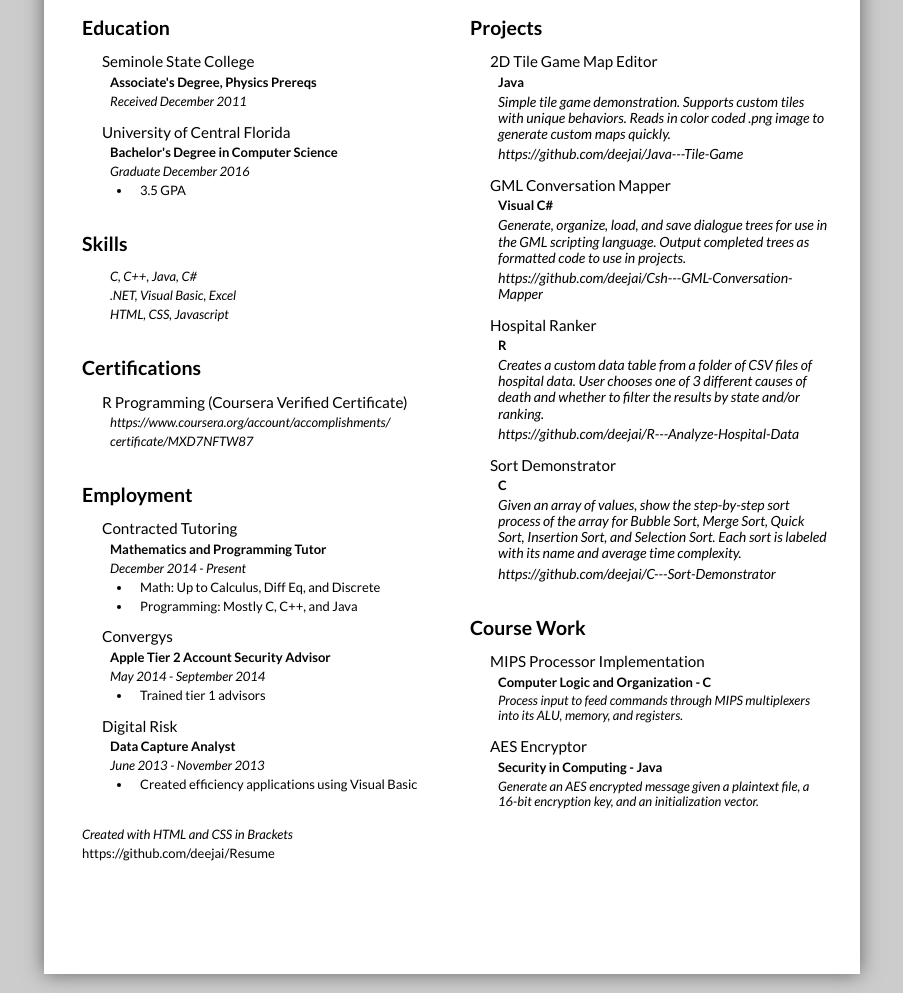
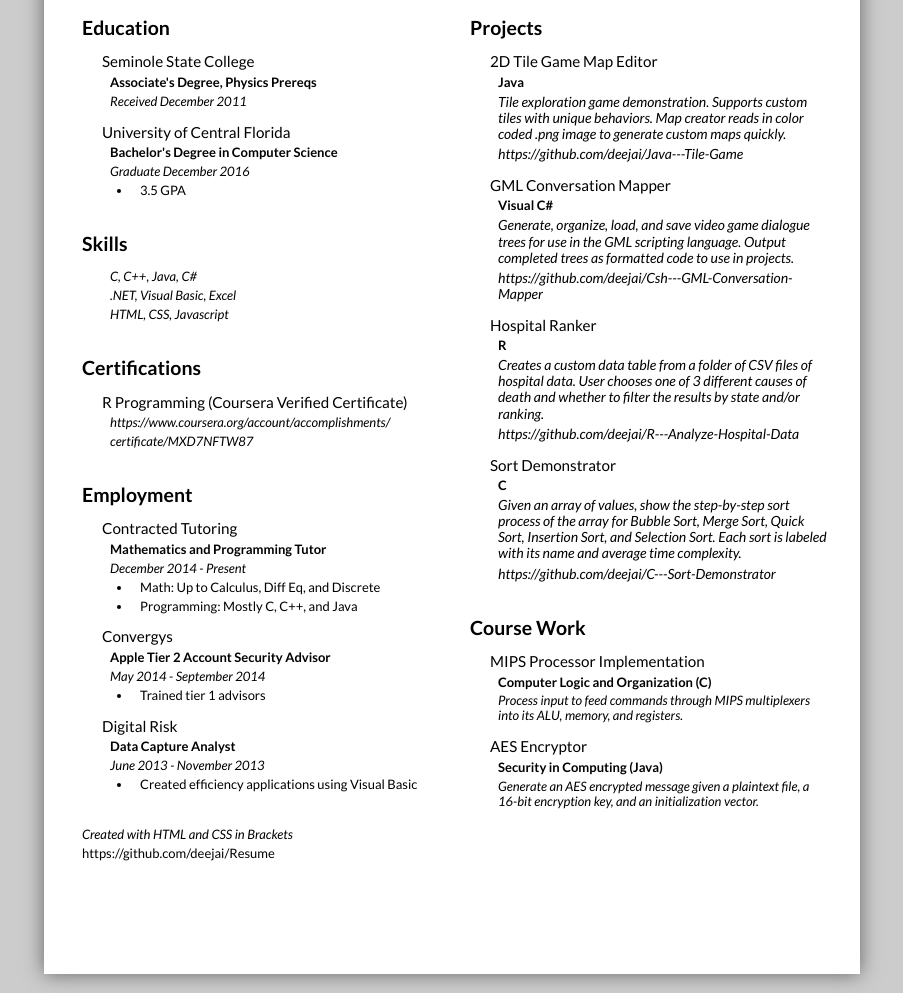
Before and after one commit to deejai/Resume, a plain HTML site: page index.html in a window 1280 px wide. Shown: the part 100-1093 px from the top of the page, without its empty margins (188-1091 px from the left). Drawn offline with nearby package versions, Linux system fonts and the light colour scheme.

Commit message:
resized project description text

```diff
--- a/index.html
+++ b/index.html
@@ -90,14 +90,14 @@
                         <div class="item">
                             <h3>2D Tile Game Map Editor</h3>
                             <h4>Java</h4>
-                            <p>Simple tile game demonstration. Supports custom tiles with unique behaviors. Reads in color coded .png image to generate custom maps quickly.
+                            <p>Tile exploration game demonstration. Supports custom tiles with unique behaviors. Map creator reads in color coded .png image to generate custom maps quickly.
                             </p>
                             <p>https://github.com/deejai/Java---Tile-Game</p>
                         </div>
                         <div class="item">
                             <h3>GML Conversation Mapper</h3>
                             <h4>Visual C#</h4>
-                            <p>Generate, organize, load, and save dialogue trees for use in the GML scripting language. Output completed trees as formatted code to use in projects.
+                            <p>Generate, organize, load, and save video game dialogue trees for use in the GML scripting language. Output completed trees as formatted code to use in projects.
                             </p>
                             <p>https://github.com/deejai/Csh---GML-Conversation-Mapper</p>
                         </div>
@@ -120,12 +120,12 @@
                         <h2>Course Work</h2>
                         <div class="item">
                             <h3>MIPS Processor Implementation</h3>
-                            <h4>Computer Logic and Organization - C</h4>
+                            <h4>Computer Logic and Organization (C)</h4>
                             <p>Process input to feed commands through MIPS multiplexers into its ALU, memory, and registers.</p>
                         </div>
                         <div class="item">
                             <h3>AES Encryptor</h3>
-                            <h4>Security in Computing - Java</h4>
+                            <h4>Security in Computing (Java)</h4>
                             <p>Generate an AES encrypted message given a plaintext file, a 16-bit encryption key, and an initialization vector.</p>
                         </div>
                     </div>
```
